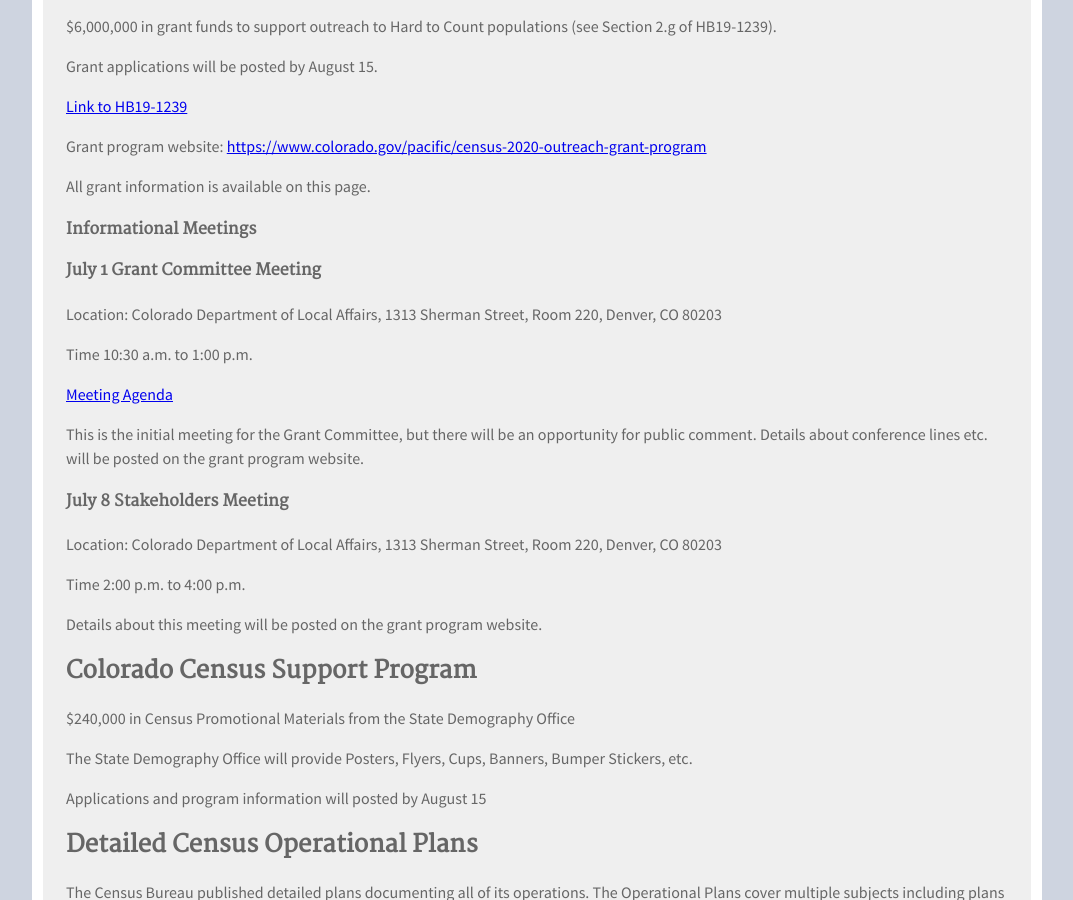
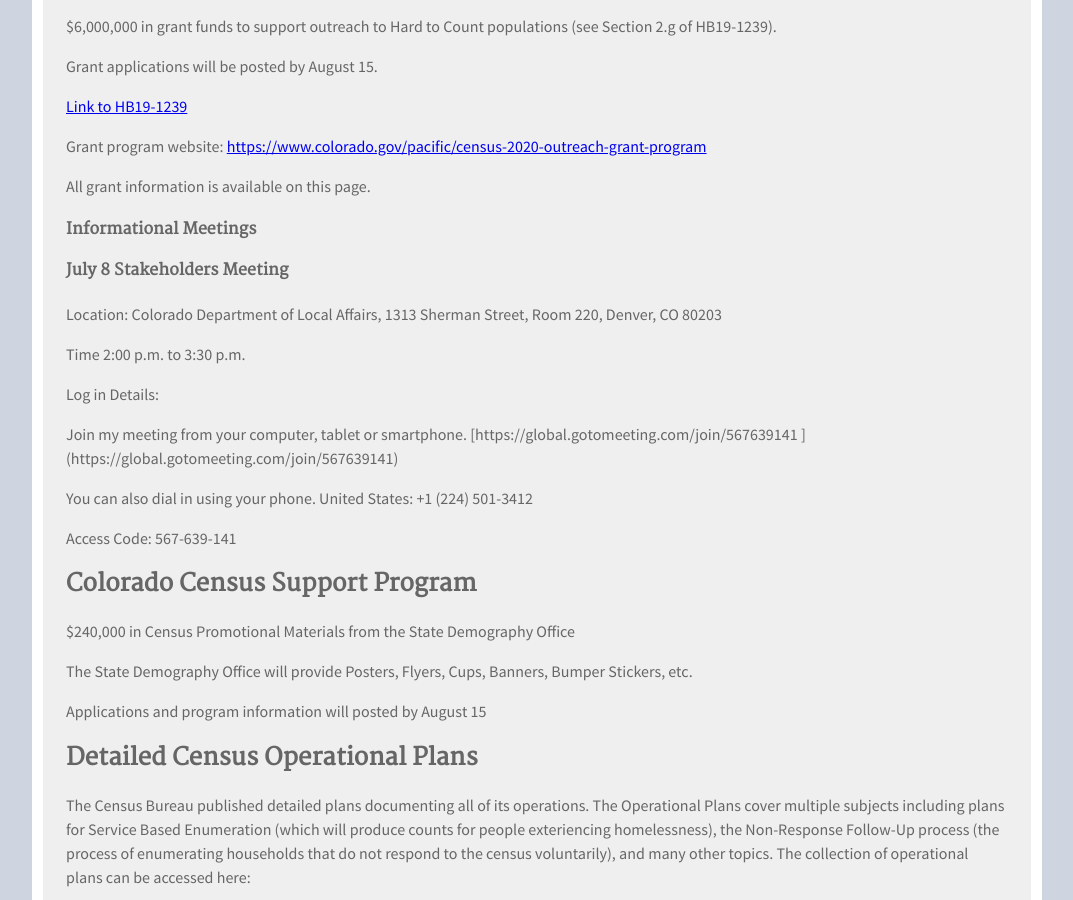
Before and after one commit to TBleess/Website_New, a Jekyll site: the page built from pages/5_CensusACS/2020-resources.md, in a window 1280 px wide and 900 px high, scrolled down 526 px. Shown: the whole window, without its empty margins (103-1176 px from the left). Built offline with Jekyll 4.4.1, drawn with Linux system fonts in a browser that asks for light colours.

Commit message:
Update 2020-resources.md

```diff
--- a/pages/5_CensusACS/2020-resources.md
+++ b/pages/5_CensusACS/2020-resources.md
@@ -25,24 +25,22 @@ All grant information is available on this page.
 
 #### Informational Meetings
 
-#### July 1 Grant Committee Meeting
-
-Location: Colorado Department of Local Affairs, 1313 Sherman Street, Room 220, Denver, CO 80203
-
-Time 10:30 a.m. to 1:00 p.m.
-
-[Meeting Agenda](https://drive.google.com/open?id=1Dgq1JKoqt5gF-VCdwYRypH5IQ6cZhqLQ)
-
-This is the initial meeting for the Grant Committee, but there will be an opportunity for public comment.
-Details about conference lines etc. will be posted on the grant program website.
-
 #### July 8 Stakeholders Meeting
 
 Location: Colorado Department of Local Affairs, 1313 Sherman Street, Room 220, Denver, CO 80203
 
-Time 2:00 p.m. to 4:00 p.m.
+Time 2:00 p.m. to 3:30 p.m.
 
-Details about this meeting will be posted on the grant program website.
+Log in Details:
+
+Join my meeting from your computer, tablet or smartphone.
+[https://global.gotomeeting.com/join/567639141 ] (https://global.gotomeeting.com/join/567639141)
+
+You can also dial in using your phone.
+United States: +1 (224) 501-3412
+
+Access Code: 567-639-141
+
 
 ## Colorado Census Support Program
 
```
